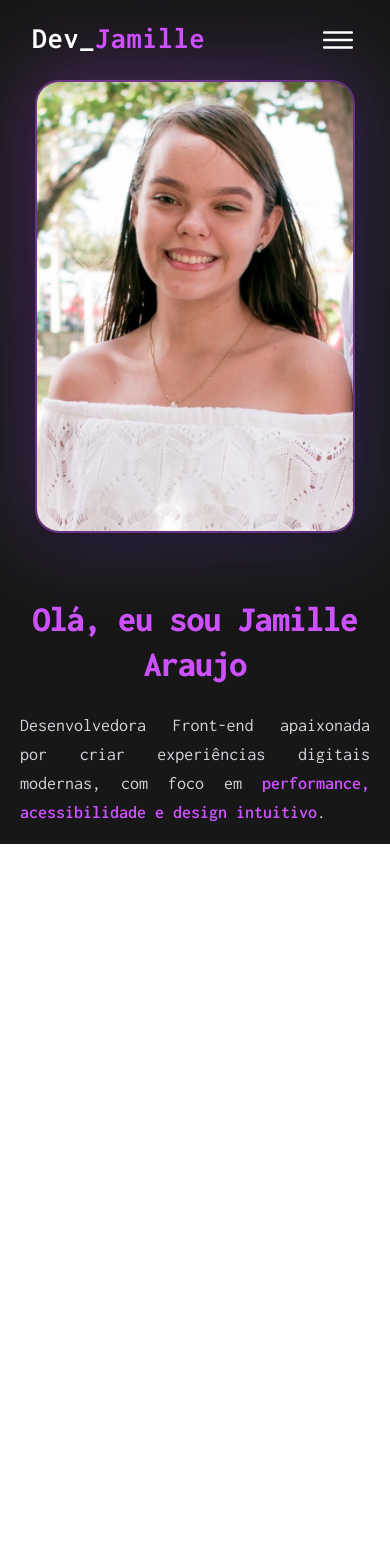
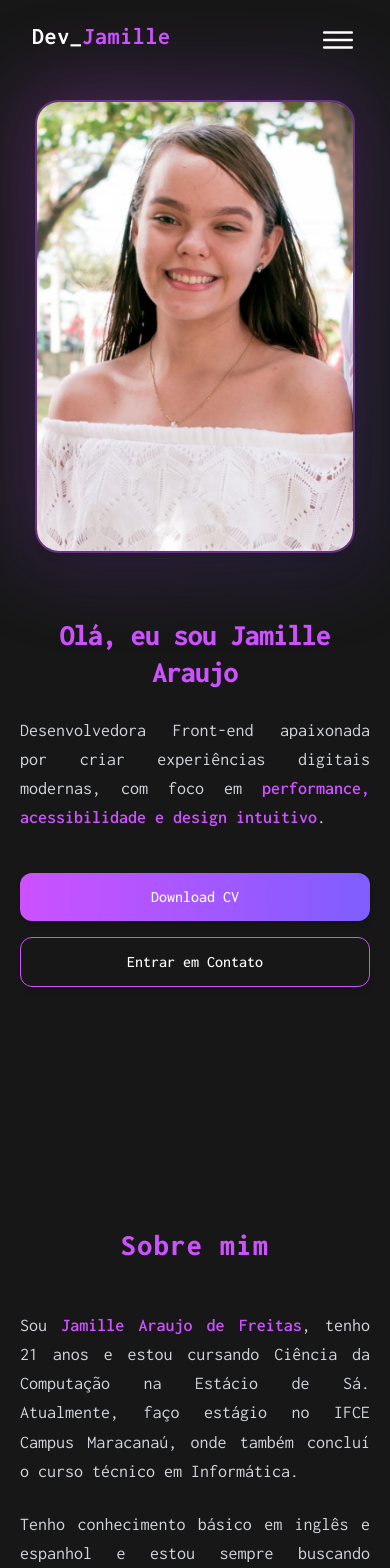
Before and after one commit to HeyJamille/Postfolio2, a React (Create React App) app: page / in a window 390 px wide. Shown: the top 1568 px of the page. Before the commit the page ends 844 px from the top, so only its background shows below. Built offline with nearby package versions, Linux system fonts and the light colour scheme; no server answers.

Commit message:
[FIX] layout problems

```diff
--- a/src/App.js
+++ b/src/App.js
@@ -11,9 +11,9 @@ import Footer from './components/Footer';
 
 function App() {
   return (
-    <main className='bg-[#171717] overflow-auto w-full h-screen'>
+    <main className='bg-[#171717] overflow-auto w-full'>
       <Menu/>
-      <div className="flex w-full flex-col gap-20 px-5 md:px-20 xl:px-30">
+      <div className="flex w-full flex-col gap-20 p-5  md:px-20 xl:px-30">
         <Informations />
         <About/>
         <Projetos />
--- a/src/components/Menu.jsx
+++ b/src/components/Menu.jsx
@@ -15,7 +15,7 @@ const Menu = () => {
   return (
     <nav className='fixed w-full z-50 py-5 px-8 flex flex-row justify-between transition-all duration-300'>
       {/* Título */}
-      <a href="#" className="text-white text-3xl font-bold tracking-wide">
+      <a href="#" className="text-white text-2xl lg:text-3xl font-bold tracking-wide">
         Dev_<span className="text-[#cd51ff]">Jamille</span>
       </a>
 
--- a/src/pages/About.jsx
+++ b/src/pages/About.jsx
@@ -13,7 +13,7 @@ export const About = () => {
       <section>
         <h2
         id="about"
-        className="text-center text-4xl md:text-5xl font-extrabold text-[#cd51ff] mb-12 tracking-wider"
+        className="text-center text-3xl lg:text-4xl font-extrabold text-[#cd51ff] mb-12 tracking-wider"
       >
         Sobre mim
         </h2>
--- a/src/pages/Contacts.jsx
+++ b/src/pages/Contacts.jsx
@@ -44,7 +44,7 @@ const Contacts = () => {
     <article className='flex flex-col max-w-7xl mx-auto py-20 lg:flex-row items-center justify-center gap-16'>
       <h2
         id="contacts-title"
-        className="text-3xl lg:text-4xl px-5 text-justify font-bold text-gray-300 lg:w-[50%] lg:text-center tracking-wide drop-shadow"
+        className="sm:text-2xl md:text-3xl lg:text-4xl text-justify font-bold text-gray-300 lg:w-[50%] lg:text-center tracking-wide drop-shadow"
       >
         Entre em contato e vamos desenvolver juntos a <span className="font-semibold text-[#cd51ff]">solução perfeita</span> para o seu negócio!"
       </h2>
--- a/src/pages/Informations.jsx
+++ b/src/pages/Informations.jsx
@@ -9,7 +9,7 @@ export const Informations = () => {
   return (
     <article
       ref={ref}
-      className="flex flex-col-reverse mx-auto py-20 lg:flex-row items-center justify-between gap-16 md:gap-20"
+      className="flex flex-col-reverse h-full lg:h-screen mx-auto py-20 lg:flex-row items-center justify-between gap-16 md:gap-20"
     >
       {/* Text and buttons */}
       <div
@@ -17,7 +17,7 @@ export const Informations = () => {
           ${inView ? 'opacity-100 translate-y-0' : 'opacity-0 translate-y-10'}
         `}
       >
-        <h1 className="text-4xl font-extrabold text-[#cd51ff] leading-tight tracking-tight text-center lg:text-left">
+        <h1 className="text-3xl lg:text-4xl font-extrabold text-[#cd51ff] leading-tight tracking-tight text-center lg:text-left">
           Olá, eu sou <span className="text-[#cd51ff]">Jamille Araujo</span>
         </h1>
 
--- a/src/pages/Projects.jsx
+++ b/src/pages/Projects.jsx
@@ -41,7 +41,7 @@ const Projects = ({data}) => {
     <article className="w-full max-w-7xl mx-auto py-20">
       <h1
         id="projects"
-        className="text-4xl md:text-5xl font-extrabold text-[#cd51ff] text-center mb-16 tracking-wide"
+        className="text-3xl lg:text-4xl font-extrabold text-[#cd51ff] text-center mb-16 tracking-wide"
       >
         Projetos
       </h1>
--- a/src/pages/Skills.jsx
+++ b/src/pages/Skills.jsx
@@ -18,7 +18,7 @@ const Skills = () => {
       ref={ref}
       className="lg:px-24 py-20"
     >
-      <h1 className="text-[#cd51ff] text-center text-4xl font-semibold mb-10 drop-shadow-lg">
+      <h1 className="text-[#cd51ff] text-center text-3xl lg:text-4xl font-semibold mb-10 drop-shadow-lg">
         Habilidades
       </h1>
 
```
